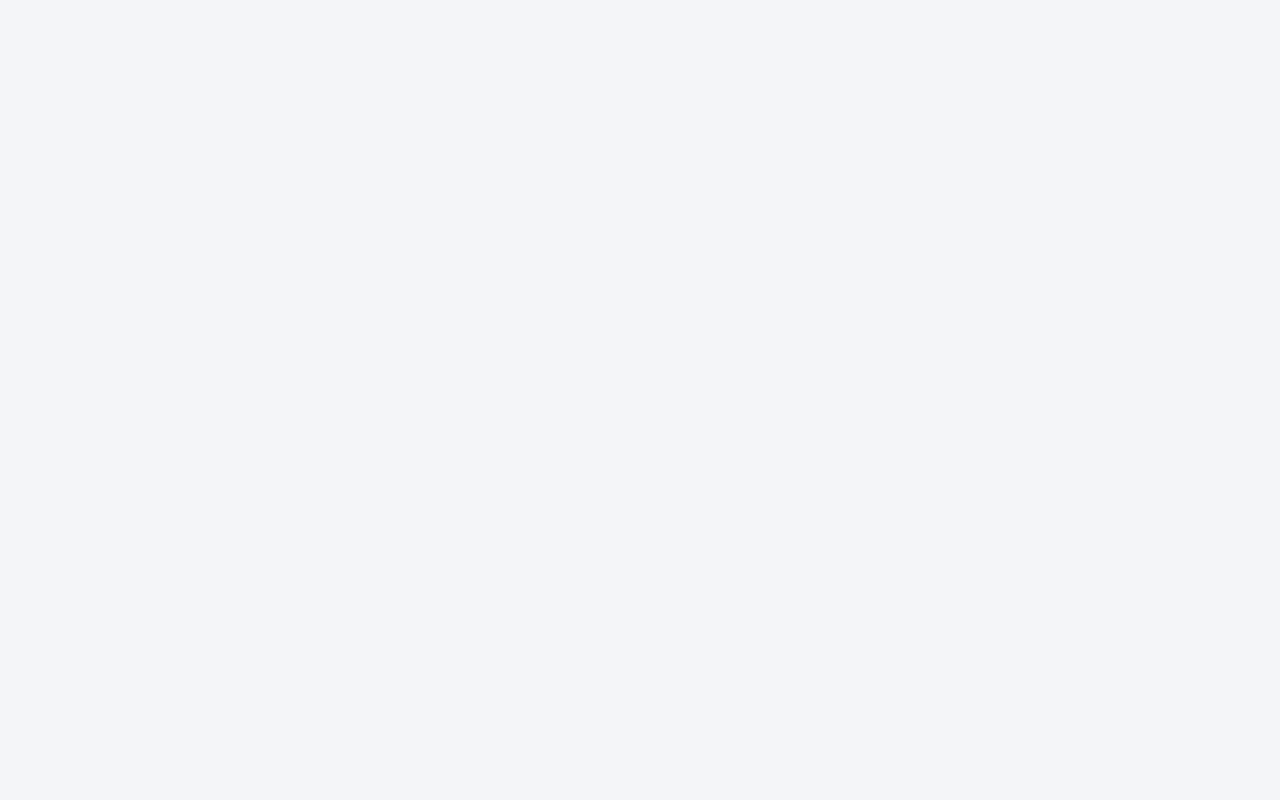
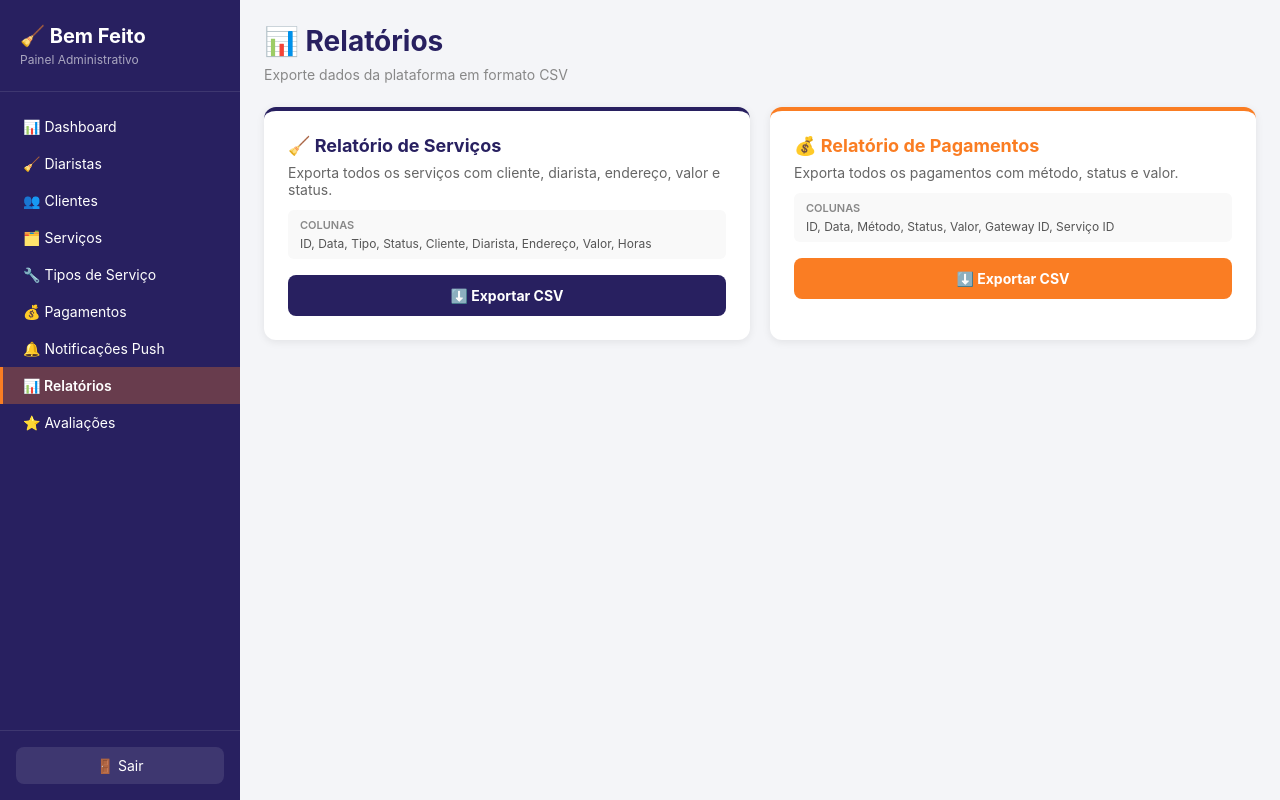
Before and after one commit to oinelsonjunior/bfd_admin, a React (Vite) app: page /relatorios in a window 1280 px wide. Before the commit this address had no page. Built offline with nearby package versions, Linux system fonts and the light colour scheme; sample sign-in values are in the browser's storage.

Commit message:
feat: add relatorios and avaliacoes pages

```diff
--- a/src/App.tsx
+++ b/src/App.tsx
@@ -8,6 +8,8 @@ import { TiposServico } from './pages/TiposServico';
 import { Servicos } from './pages/Servicos';
 import { Pagamentos } from './pages/Pagamentos';
 import { PushNotificacoes } from './pages/PushNotificacoes';
+import { Relatorios } from './pages/Relatorios';
+import { Avaliacoes } from './pages/Avaliacoes';
 
 function PrivateRoute({ children }: { children: React.ReactNode }) {
   const token = localStorage.getItem('admin_token');
@@ -27,6 +29,8 @@ export default function App() {
           <Route path="tipos-servico" element={<TiposServico />} />
           <Route path="pagamentos" element={<Pagamentos />} />
           <Route path="push" element={<PushNotificacoes />} />
+          <Route path="relatorios" element={<Relatorios />} />
+          <Route path="avaliacoes" element={<Avaliacoes />} />
         </Route>
       </Routes>
     </BrowserRouter>
--- a/src/api.ts
+++ b/src/api.ts
@@ -33,6 +33,9 @@ export const adminApi = {
   cancelarServico: (id: string) => api.post(`/admin/servicos/${id}/cancelar`),
   servicosCliente: (id: string) => api.get(`/admin/clientes/${id}/servicos`),
   servicosDiarista: (id: string) => api.get(`/admin/diaristas/${id}/servicos`),
+  relatorioServicos: () => api.get('/admin/relatorios/servicos'),
+  relatorioPagamentos: () => api.get('/admin/relatorios/pagamentos'),
+  avaliacoes: () => api.get('/admin/avaliacoes'),
   enviarPush: (titulo: string, mensagem: string, role: string) => api.post('/admin/push', { titulo, mensagem, role }),
   uploadFoto: (id: string, base64: string) => api.post(`/admin/diaristas/${id}/foto`, { base64 }),
 };
--- a/src/components/Layout.tsx
+++ b/src/components/Layout.tsx
@@ -8,6 +8,8 @@ const NAV = [
   { path: '/tipos-servico', label: '🔧 Tipos de Serviço' },
   { path: '/pagamentos', label: '💰 Pagamentos' },
   { path: '/push', label: '🔔 Notificações Push' },
+    { path: '/relatorios', label: '📊 Relatórios' },
+    { path: '/avaliacoes', label: '⭐ Avaliações' },
 ];
 
 export function Layout() {
--- /dev/null
+++ b/src/pages/Avaliacoes.tsx
@@ -0,0 +1,95 @@
+import { useEffect, useState } from 'react';
+import { adminApi } from '../api';
+
+function Estrelas({ nota }: { nota: number }) {
+  return (
+    <span>
+      {[1,2,3,4,5].map(i => (
+        <span key={i} style={{ color: i <= nota ? '#f59e0b' : '#ddd', fontSize: 16 }}>★</span>
+      ))}
+    </span>
+  );
+}
+
+export function Avaliacoes() {
+  const [avaliacoes, setAvaliacoes] = useState<any[]>([]);
+  const [loading, setLoading] = useState(true);
+  const [filtroNota, setFiltroNota] = useState(0);
+
+  useEffect(() => {
+    adminApi.avaliacoes().then(r => { setAvaliacoes(r.data); setLoading(false); });
+  }, []);
+
+  const filtradas = filtroNota === 0 ? avaliacoes : avaliacoes.filter(a => a.avaliacaoNota === filtroNota);
+  const media = avaliacoes.length > 0 ? avaliacoes.reduce((acc, a) => acc + a.avaliacaoNota, 0) / avaliacoes.length : 0;
+
+  if (loading) return <div style={{ padding: 32, textAlign: 'center' }}>Carregando...</div>;
+
+  return (
+    <div style={{ padding: 24 }}>
+      <h1 style={{ color: '#282060', marginBottom: 24 }}>⭐ Avaliações</h1>
+
+      {/* Métricas */}
+      <div style={{ display: 'grid', gridTemplateColumns: 'repeat(4, 1fr)', gap: 16, marginBottom: 24 }}>
+        <div style={{ background: 'white', borderRadius: 12, padding: '16px 20px', boxShadow: '0 2px 8px rgba(0,0,0,0.08)', borderLeft: '4px solid #282060' }}>
+          <div style={{ fontSize: 12, color: '#888', textTransform: 'uppercase' }}>Total</div>
+          <div style={{ fontSize: 28, fontWeight: 700, color: '#282060' }}>{avaliacoes.length}</div>
+        </div>
+        <div style={{ background: 'white', borderRadius: 12, padding: '16px 20px', boxShadow: '0 2px 8px rgba(0,0,0,0.08)', borderLeft: '4px solid #f59e0b' }}>
+          <div style={{ fontSize: 12, color: '#888', textTransform: 'uppercase' }}>Média Geral</div>
+          <div style={{ fontSize: 28, fontWeight: 700, color: '#f59e0b' }}>⭐ {media.toFixed(1)}</div>
+        </div>
+        <div style={{ background: 'white', borderRadius: 12, padding: '16px 20px', boxShadow: '0 2px 8px rgba(0,0,0,0.08)', borderLeft: '4px solid #10b981' }}>
+          <div style={{ fontSize: 12, color: '#888', textTransform: 'uppercase' }}>Positivas (4-5★)</div>
+          <div style={{ fontSize: 28, fontWeight: 700, color: '#10b981' }}>{avaliacoes.filter(a => a.avaliacaoNota >= 4).length}</div>
+        </div>
+        <div style={{ background: 'white', borderRadius: 12, padding: '16px 20px', boxShadow: '0 2px 8px rgba(0,0,0,0.08)', borderLeft: '4px solid #ef4444' }}>
+          <div style={{ fontSize: 12, color: '#888', textTransform: 'uppercase' }}>Negativas (1-2★)</div>
+          <div style={{ fontSize: 28, fontWeight: 700, color: '#ef4444' }}>{avaliacoes.filter(a => a.avaliacaoNota <= 2).length}</div>
+        </div>
+      </div>
+
+      {/* Filtro por nota */}
+      <div style={{ display: 'flex', gap: 8, marginBottom: 20 }}>
+        {[0,1,2,3,4,5].map(n => (
+          <button key={n} onClick={() => setFiltroNota(n)} style={{
+            padding: '6px 14px', borderRadius: 20, border: '2px solid',
+            borderColor: filtroNota === n ? '#282060' : '#ddd',
+            background: filtroNota === n ? '#282060' : 'white',
+            color: filtroNota === n ? 'white' : '#555',
+            cursor: 'pointer', fontSize: 12, fontWeight: 600,
+          }}>
+            {n === 0 ? `Todas (${avaliacoes.length})` : `${'★'.repeat(n)} (${avaliacoes.filter(a => a.avaliacaoNota === n).length})`}
+          </button>
+        ))}
+      </div>
+
+      {/* Lista de avaliações */}
+      <div style={{ display: 'grid', gap: 12 }}>
+        {filtradas.map(a => (
+          <div key={a.id} style={{ background: 'white', borderRadius: 12, padding: 20, boxShadow: '0 2px 8px rgba(0,0,0,0.08)', borderLeft: `4px solid ${a.avaliacaoNota >= 4 ? '#10b981' : a.avaliacaoNota <= 2 ? '#ef4444' : '#f59e0b'}` }}>
+            <div style={{ display: 'flex', justifyContent: 'space-between', marginBottom: 8 }}>
+              <div>
+                <Estrelas nota={a.avaliacaoNota} />
+                <span style={{ marginLeft: 8, fontSize: 13, fontWeight: 600, color: '#282060' }}>{a.avaliacaoNota}/5</span>
+              </div>
+              <span style={{ fontSize: 12, color: '#888' }}>{new Date(a.updatedAt).toLocaleDateString('pt-BR')}</span>
+            </div>
+            <div style={{ display: 'flex', gap: 16, fontSize: 13, marginBottom: 8 }}>
+              <span>👤 <strong>Cliente:</strong> {a.cliente?.nome ?? '—'}</span>
+              <span>🧹 <strong>Diarista:</strong> {a.diarista?.nome ?? '—'}</span>
+            </div>
+            {a.avaliacaoComentario && (
+              <div style={{ background: '#f9f9f9', padding: '10px 14px', borderRadius: 8, fontSize: 13, color: '#444', fontStyle: 'italic' }}>
+                "{a.avaliacaoComentario}"
+              </div>
+            )}
+          </div>
+        ))}
+        {filtradas.length === 0 && (
+          <div style={{ textAlign: 'center', padding: 32, color: '#888', background: 'white', borderRadius: 12 }}>Nenhuma avaliação encontrada</div>
+        )}
+      </div>
+    </div>
+  );
+}
--- /dev/null
+++ b/src/pages/Relatorios.tsx
@@ -0,0 +1,103 @@
+import { useState } from 'react';
+import { adminApi } from '../api';
+
+function exportarCSV(dados: any[], nomeArquivo: string, colunas: string[]) {
+  const header = colunas.join(';');
+  const rows = dados.map(d => colunas.map(col => {
+    const val = d[col] ?? '';
+    return typeof val === 'string' && val.includes(';') ? `"${val}"` : val;
+  }).join(';'));
+  const csv = [header, ...rows].join('\n');
+  const blob = new Blob(['\uFEFF' + csv], { type: 'text/csv;charset=utf-8;' });
+  const url = URL.createObjectURL(blob);
+  const a = document.createElement('a');
+  a.href = url;
+  a.download = `${nomeArquivo}_${new Date().toLocaleDateString('pt-BR').replace(/\//g, '-')}.csv`;
+  a.click();
+  URL.revokeObjectURL(url);
+}
+
+export function Relatorios() {
+  const [loading, setLoading] = useState<string | null>(null);
+  const [resultado, setResultado] = useState<string | null>(null);
+
+  const gerarServicos = async () => {
+    setLoading('servicos');
+    setResultado(null);
+    try {
+      const r = await adminApi.relatorioServicos();
+      exportarCSV(r.data, 'relatorio_servicos', ['id', 'data', 'tipo', 'status', 'cliente', 'diarista', 'endereco', 'valorTotal', 'horasEstimadas']);
+      setResultado(`✅ ${r.data.length} serviços exportados`);
+    } catch {
+      setResultado('❌ Erro ao gerar relatório');
+    } finally {
+      setLoading(null);
+    }
+  };
+
+  const gerarPagamentos = async () => {
+    setLoading('pagamentos');
+    setResultado(null);
+    try {
+      const r = await adminApi.relatorioPagamentos();
+      exportarCSV(r.data, 'relatorio_pagamentos', ['id', 'data', 'metodo', 'status', 'valor', 'gatewayId', 'servicoId']);
+      setResultado(`✅ ${r.data.length} pagamentos exportados`);
+    } catch {
+      setResultado('❌ Erro ao gerar relatório');
+    } finally {
+      setLoading(null);
+    }
+  };
+
+  const cards = [
+    {
+      title: '🧹 Relatório de Serviços',
+      desc: 'Exporta todos os serviços com cliente, diarista, endereço, valor e status.',
+      colunas: 'ID, Data, Tipo, Status, Cliente, Diarista, Endereço, Valor, Horas',
+      action: gerarServicos,
+      key: 'servicos',
+      color: '#282060',
+    },
+    {
+      title: '💰 Relatório de Pagamentos',
+      desc: 'Exporta todos os pagamentos com método, status e valor.',
+      colunas: 'ID, Data, Método, Status, Valor, Gateway ID, Serviço ID',
+      action: gerarPagamentos,
+      key: 'pagamentos',
+      color: '#FA7D23',
+    },
+  ];
+
+  return (
+    <div style={{ padding: 24 }}>
+      <h1 style={{ color: '#282060', marginBottom: 8 }}>📊 Relatórios</h1>
+      <p style={{ color: '#888', marginBottom: 24 }}>Exporte dados da plataforma em formato CSV</p>
+
+      {resultado && (
+        <div style={{ padding: '12px 16px', borderRadius: 8, background: resultado.includes('✅') ? '#d1fae5' : '#fee2e2', color: resultado.includes('✅') ? '#065f46' : '#991b1b', marginBottom: 24, fontWeight: 600 }}>
+          {resultado}
+        </div>
+      )}
+
+      <div style={{ display: 'grid', gridTemplateColumns: 'repeat(2, 1fr)', gap: 20 }}>
+        {cards.map(card => (
+          <div key={card.key} style={{ background: 'white', borderRadius: 12, padding: 24, boxShadow: '0 2px 8px rgba(0,0,0,0.08)', borderTop: `4px solid ${card.color}` }}>
+            <h2 style={{ margin: '0 0 8px', color: card.color, fontSize: 18 }}>{card.title}</h2>
+            <p style={{ color: '#666', fontSize: 14, margin: '0 0 12px' }}>{card.desc}</p>
+            <div style={{ background: '#f9f9f9', borderRadius: 6, padding: '8px 12px', marginBottom: 16 }}>
+              <div style={{ fontSize: 11, color: '#888', fontWeight: 600, marginBottom: 4 }}>COLUNAS</div>
+              <div style={{ fontSize: 12, color: '#555' }}>{card.colunas}</div>
+            </div>
+            <button onClick={card.action} disabled={loading === card.key} style={{
+              width: '100%', padding: '12px', background: loading === card.key ? '#ccc' : card.color,
+              color: 'white', border: 'none', borderRadius: 8, cursor: loading === card.key ? 'not-allowed' : 'pointer',
+              fontWeight: 700, fontSize: 14,
+            }}>
+              {loading === card.key ? 'Gerando...' : '⬇️ Exportar CSV'}
+            </button>
+          </div>
+        ))}
+      </div>
+    </div>
+  );
+}
```
